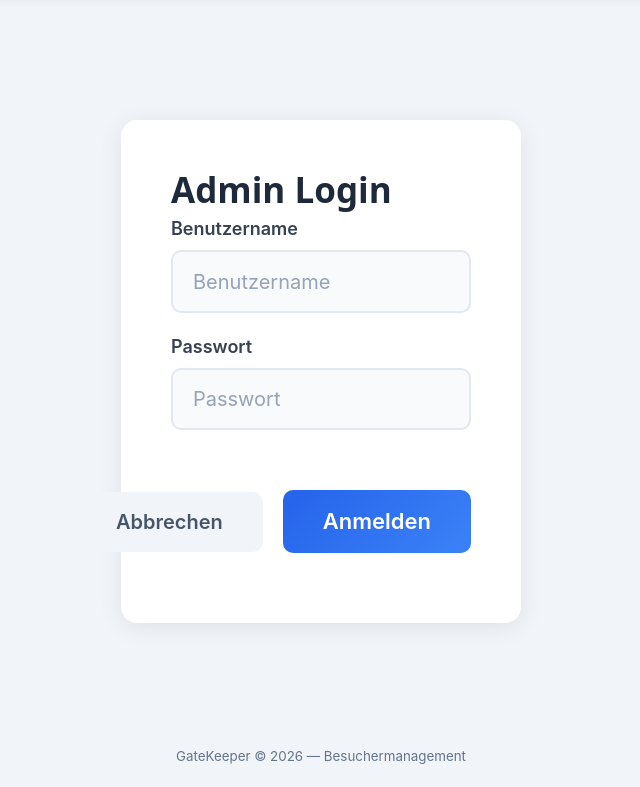
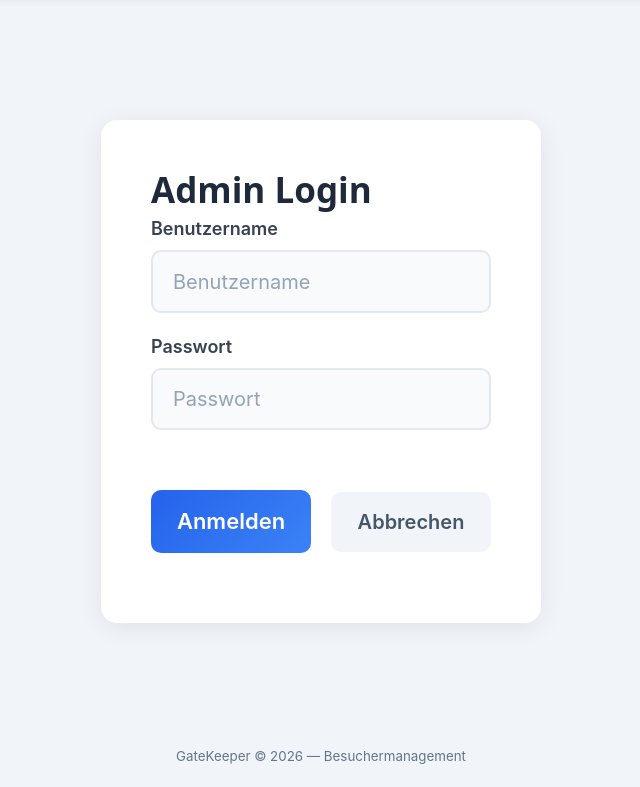
Before and after one commit to ichabot/GateKeeper, a Flask app: page /admin/login in a window 1280 px wide. Shown: the part 64-851 px from the top of the page, without its empty margins (319-959 px from the left). Run offline with Flask 3, Linux system fonts and the light colour scheme; some libraries are stand-ins or nearby versions.

Commit message:
fix: admin login buttons overflow + swap order (Anmelden left, Abbrechen right)

```diff
--- a/app/static/css/style.css
+++ b/app/static/css/style.css
@@ -968,7 +968,7 @@ input[type="date"].form-input::-webkit-calendar-picker-indicator:hover {
 }
 
 .admin-login-card {
-    max-width: 400px;
+    max-width: 440px;
     margin: 3rem auto;
 }
 
@@ -976,20 +976,22 @@ input[type="date"].form-input::-webkit-calendar-picker-indicator:hover {
     display: flex;
     flex-direction: row;
     gap: 1rem;
-    justify-content: flex-end;
+    justify-content: stretch;
     align-items: center;
 }
 
 .admin-login-card .form-actions .btn,
 .admin-login-card .form-actions a,
 .admin-login-card .form-actions input[type="submit"] {
+    flex: 1 1 0;
     flex-direction: row;
-    padding: 0.75rem 2rem;
+    padding: 0.75rem 1rem;
     width: auto !important;
     display: inline-flex !important;
     align-items: center;
     justify-content: center;
     min-height: auto;
+    white-space: nowrap;
 }
 
 /* Filter */
--- a/app/templates/admin/login.html
+++ b/app/templates/admin/login.html
@@ -22,8 +22,8 @@
             </div>
 
             <div class="form-actions">
+                <button type="submit" class="btn btn-primary btn-submit">{{ t("login_btn", lang) }}</button>
                 <button type="button" onclick="window.location.href='{{ url_for('visitor.home') }}'" class="btn btn-secondary">{{ t("cancel", lang) }}</button>
-                <button type="submit" class="btn btn-primary btn-submit">{{ t("login_btn", lang) }}</button>
             </div>
         </form>
     </div>
--- a/app/templates/base.html
+++ b/app/templates/base.html
@@ -9,7 +9,7 @@
     <meta name="google" content="notranslate">
     <title>{% block title %}GateKeeper{% endblock %}</title>
     <link rel="stylesheet" href="https://cdn.jsdelivr.net/npm/@picocss/pico@2/css/pico.min.css">
-    <link rel="stylesheet" href="{{ url_for('static', filename='css/style.css') }}?v=16">
+    <link rel="stylesheet" href="{{ url_for('static', filename='css/style.css') }}?v=17">
 </head>
 <body>
     <!-- Side Navigation Overlay -->
```
